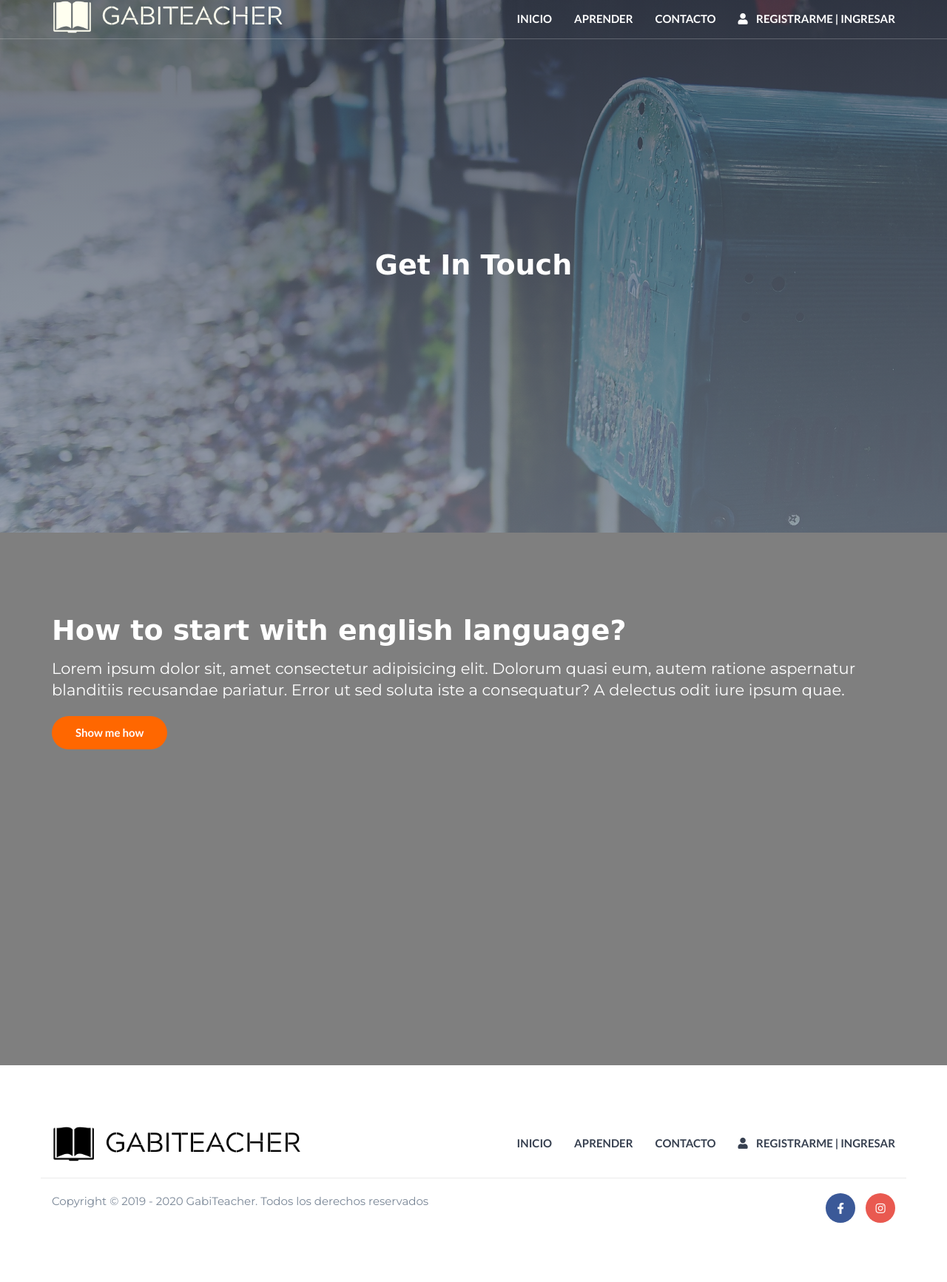
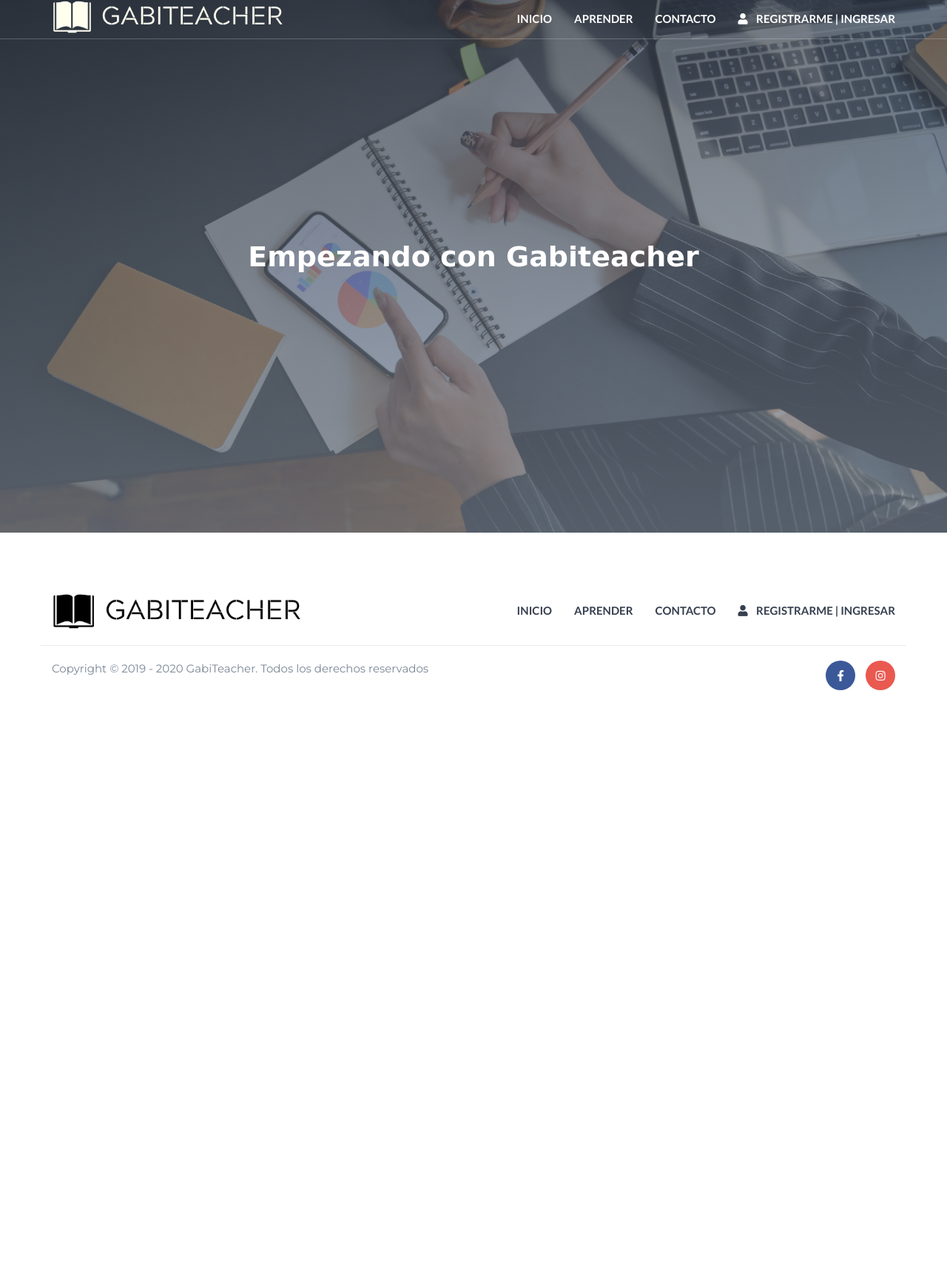
Before and after one commit to LeoD-E1/GabiTeacher, a Flask app: template templates/get_started.html in a window 1280 px wide. Shown: the whole page at 74% size. After the commit the page ends 933 px from the top, so only its background shows below. Run offline with Flask 2, Linux system fonts and the light colour scheme; the template is opened without the code that fills it, so the values that code supplies are empty; parts of the project's set-up code (start-up, migrations or seed data) failed here and were passed over; some libraries are stand-ins or nearby versions; some web fonts are replaced; grey boxes are pictures that could not be loaded.

Commit message:
cambios en ger started

```diff
--- a/templates/components/head.html
+++ b/templates/components/head.html
@@ -13,4 +13,5 @@
 <link rel="stylesheet" href="{{ url_for('static', filename='fontawesome/css/all.css') }}">
 <!-- Custom stlylesheet -->
 <link type="text/css" rel="stylesheet" href="{{ url_for('static', filename='css/style.css') }}" />
+<!--Google adSense-->
 <script data-ad-client="ca-pub-3347681821822580" async src="https://pagead2.googlesyndication.com/pagead/js/adsbygoogle.js"></script>
--- a/templates/get_started.html
+++ b/templates/get_started.html
@@ -1,57 +1,20 @@
 {% extends 'layout.html' %}
 <!-------------------------------->
-{% block title %} Get Started in english language{% endblock %}
+{% block title %} Empezar con Gabiteacher{% endblock %}
 <!-------------------------------->
 {% block css %}
-<link type="text/css" rel="stylesheet" href="../public/css/get-started.css" />{% endblock %}
+<link type="text/css" rel="stylesheet" href="../public/css/get-started.css" />{%
+endblock %}
 <!-------------------------------->
-
-{% block BgImage %}
-style="background-image: url('../public/img/contact.jpg');"
-{% endblock %}
-
+{% block BgImage %} style="background-image: url('../public/img/iniciar.jpg');"{% endblock %}
+<!-------------------------------->
 {% block BgImageTitle %}
 <div class="col-md-12 text-center">
-    <h1 class="white-text">Get In Touch</h1>
+  <h1 class="white-text">Empezando con Gabiteacher</h1>
+  <i class="fas fa-play-circle"></i>
 </div>
 {% endblock %}
-
+<!-------------------------------->
 {% block content %}
 
-<div class="delimeter">
-    <div class="container-video">
-
-        <video autoplay muted loop id="introduction-video">
-            <source src="../public/video/online-class.mp4" type="video/mp4">
-        </video>
-
-        <div class="up-video">
-            <div class="container">
-                <div class="row">
-                    <div class="col-md-12">
-
-                        <h1 class="white-text">How to start with english language?</h1>
-                        <p class="lead white-text">Lorem ipsum dolor sit, amet consectetur adipisicing elit. Dolorum quasi eum, autem ratione aspernatur blanditiis recusandae pariatur. Error ut sed soluta iste a consequatur? A delectus odit iure ipsum quae.</p>
-                        <a class="main-button icon-button" onclick="showVideo()" style="cursor: pointer;"> Show me how</a>
-
-                    </div>
-                </div>
-            </div>
-        </div>
-    </div>
-</div>
-
-<div class="before-heading">
-    <video autoplay muted loop id="popupVideo" class="introduction-video" style="display: none;">
-        <source src="../public/video/online-class.mp4" type="video/mp4">
-    </video>
-</div>
-
-
-<script>
-    function showVideo() {
-        video = document.getElementById('popupVideo')
-        video.style.display = 'block';
-    }
-</script>
 {% endblock %}
--- a/templates/index.html
+++ b/templates/index.html
@@ -97,6 +97,7 @@ BgImageTitle %}
                 <b>{{ doc2['title'] }}</b></a
               >
               <p>{{doc2['subtitle'] }}</p>
+              <a class="link-to-tense" href="{{doc2['url']}}">Ir</a>
             </div>
           </div>
         </div>
```
Also changed, not shown: public/css/verb_tenses.css (+12 -0 lines), templates/components/uses.html (added, +9 -0 lines), templates/simple_present.html (+11 -5 lines), public/img/iniciar.jpg (added).
